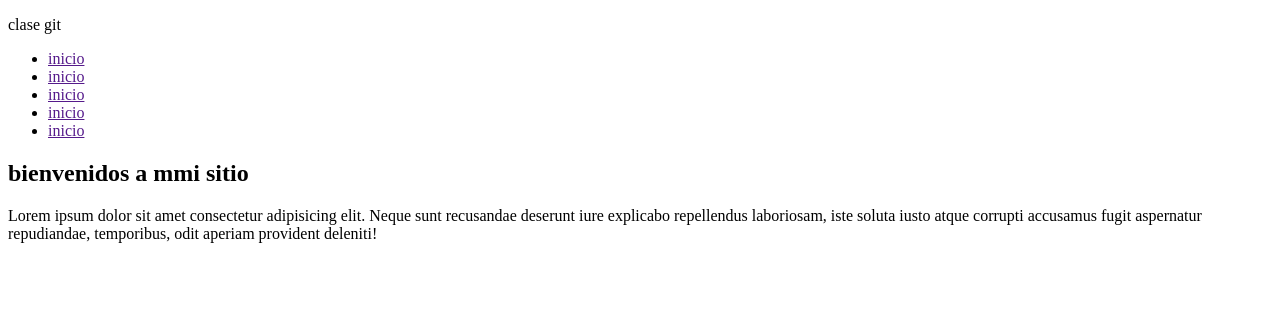
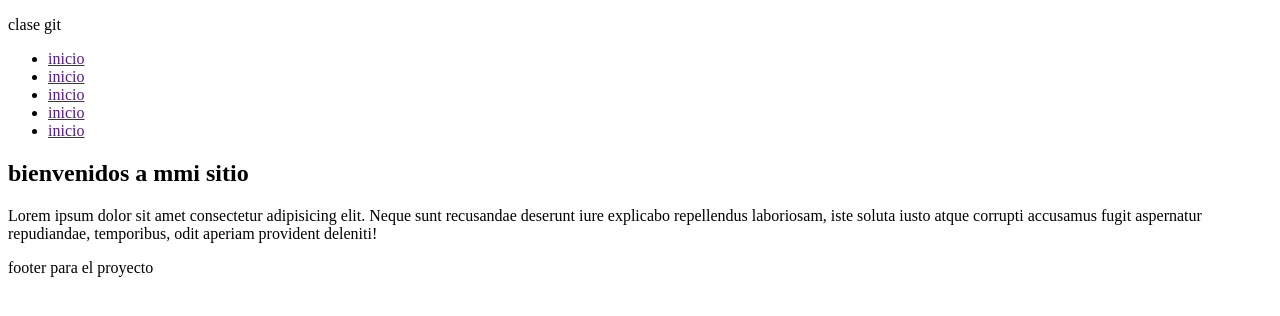
Before and after one commit to linkcito/git-carpeta, a plain HTML site: page index.html in a window 1280 px wide. Drawn offline with Linux system fonts and the light colour scheme.

Commit message:
creación del footer en rama

```diff
--- a/index.html
+++ b/index.html
@@ -28,5 +28,8 @@
             </p>
         </section>
     </main>
+    <footer>
+        <p>footer para el proyecto</p>
+    </footer>
 </body>
 </html>
```
